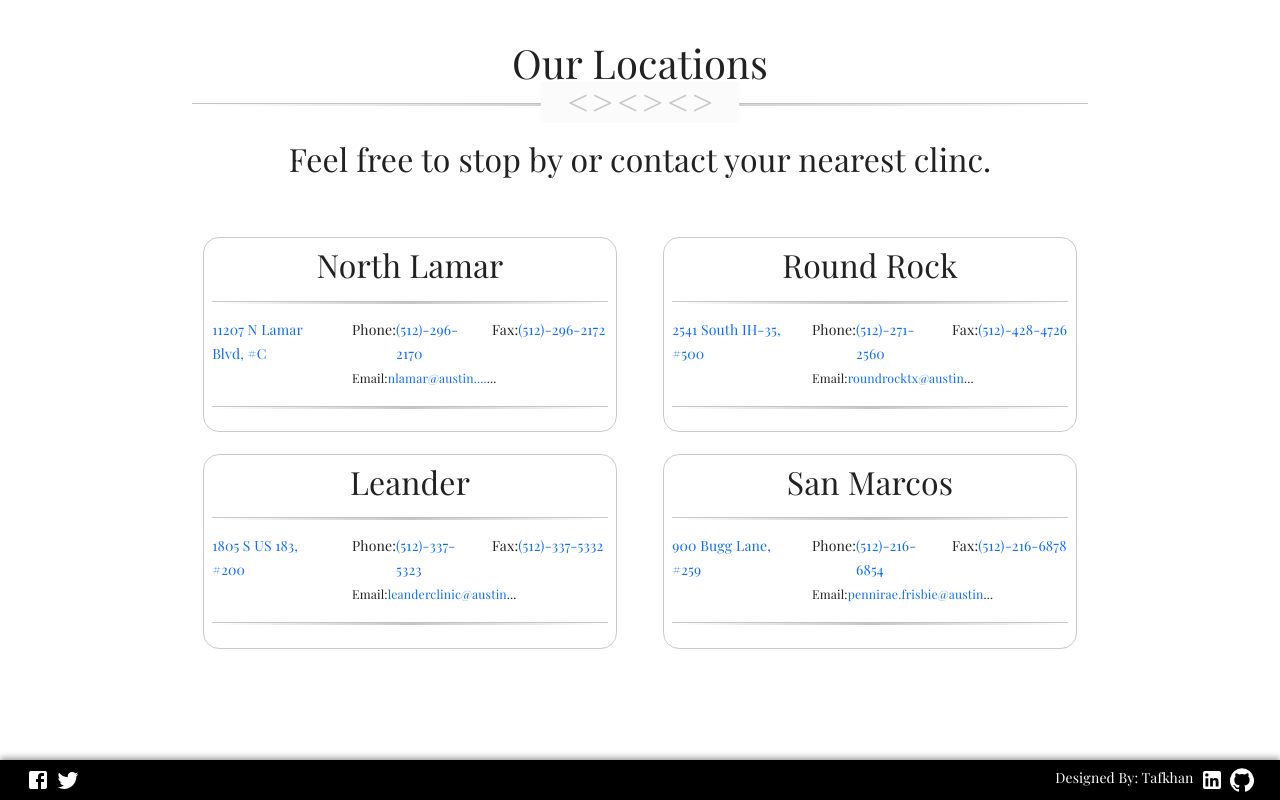
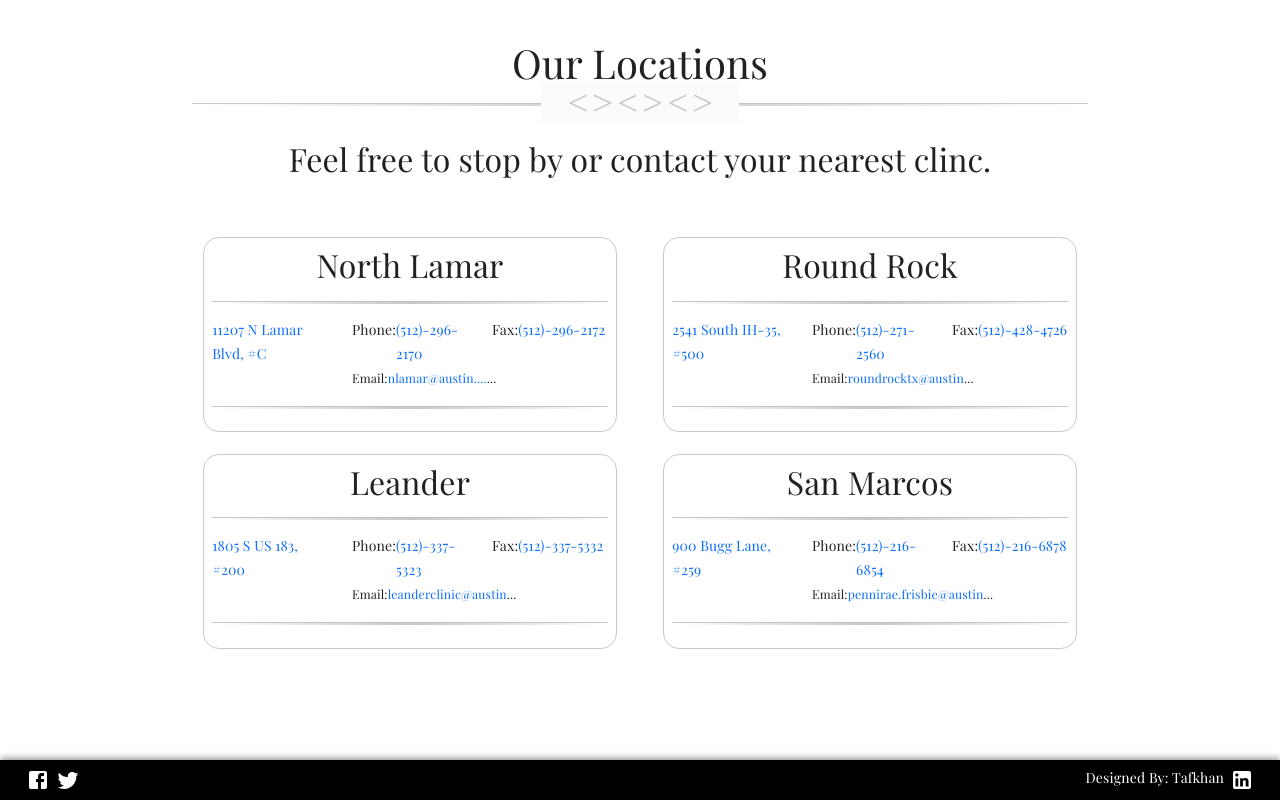
Before and after one commit to tafseer-khan/Austin_Weight_Loss_Clinic, a React (Create React App) app: page / in a window 1280 px wide. Shown: the part 2900-3700 px from the top of the page. Built offline with nearby package versions, Linux system fonts and the light colour scheme; a web font is replaced by a local one.

Commit message:
clean up npm remnants, remove unused code, basic cleanup

```diff
--- a/package.json
+++ b/package.json
@@ -3,6 +3,7 @@
   "version": "0.1.0",
   "private": true,
   "dependencies": {
+    "@babel/plugin-proposal-private-property-in-object": "^7.21.11",
     "@emotion/react": "^11.10.5",
     "@emotion/styled": "^11.10.5",
     "@material-ui/core": "^4.12.3",
--- a/src/components/Footer.js
+++ b/src/components/Footer.js
@@ -2,7 +2,6 @@ import React from "react";
 import '../styles/pages.css'
 import FacebookIcon from '@material-ui/icons/Facebook';
 import TwitterIcon from '@material-ui/icons/Twitter';
-import GitHubIcon from '@material-ui/icons/GitHub';
 import LinkedInIcon from '@material-ui/icons/LinkedIn';
 
 function Footer() {
@@ -21,10 +20,6 @@ function Footer() {
                 </div>
 
                 <div class='shamelessplug'>
-                    <a target='_blank' href='https://github.com/tafseer-khan'
-                        style={{ color: 'white' }}>
-                        <GitHubIcon />
-                    </a>
                     <a target='_blank' href='https://www.linkedin.com/in/tkhan94/'
                         style={{ color: 'white' }}>
                         <LinkedInIcon />
--- a/src/components/Nav.js
+++ b/src/components/Nav.js
@@ -13,7 +13,6 @@ import ListItem from "@material-ui/core/ListItem";
 import ListItemText from "@material-ui/core/ListItemText";
 import { Link } from "@material-ui/core";
 import "../styles/nav.css";
-import Alert from "@mui/material/Alert";
 
 const drawerWidth = 240;
 
@@ -81,7 +80,6 @@ const useStyles = makeStyles((theme) => ({
 
 export default function PersistentDrawerRight() {
   const classes = useStyles();
-  const theme = useTheme();
   const [open, setOpen] = React.useState(false);
 
   const handleDrawerOpen = () => {
```
Also changed, not shown: 2 other files (tests, documents, lock files or other folders).
